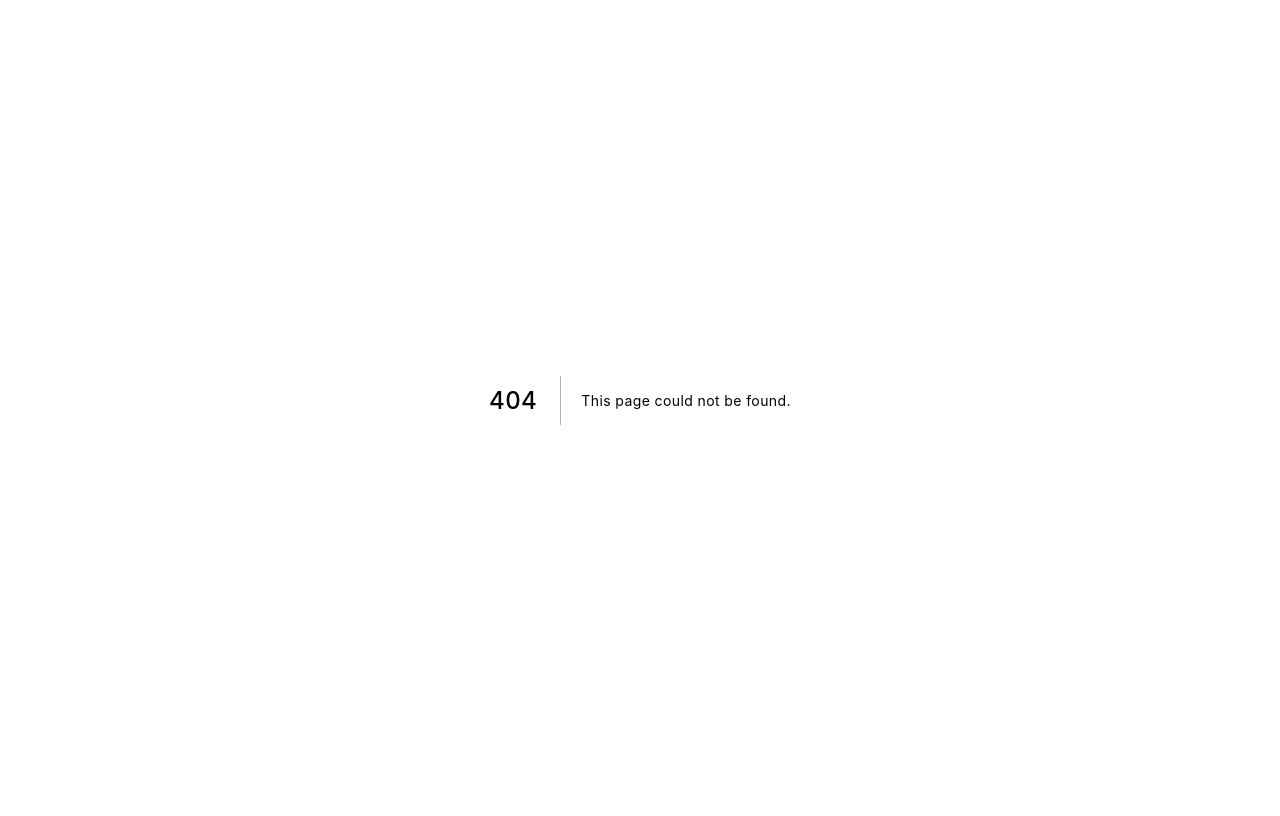
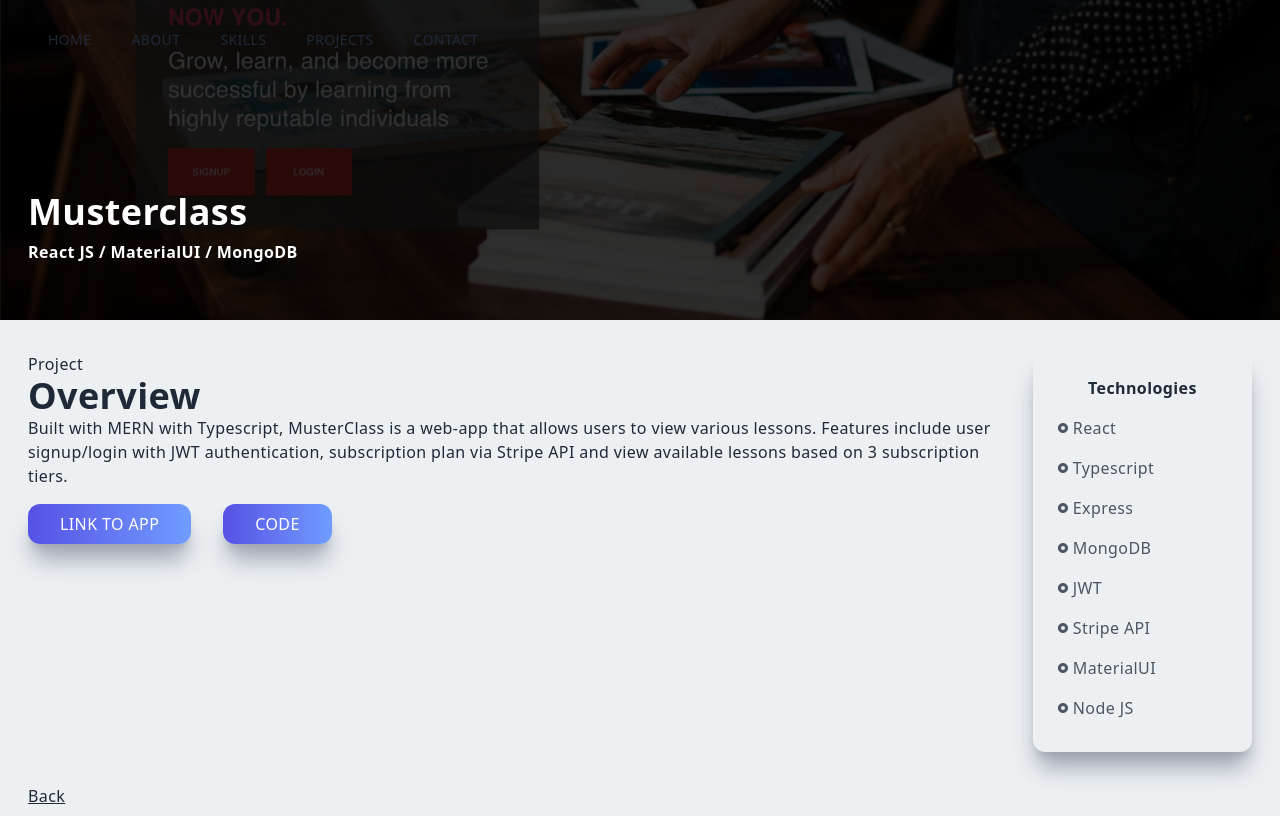
Before and after one commit to laujoseph/Portfolio, a Next.js app in the folder portfolio-nextjs/: page /musterclass in a window 1280 px wide. Before the commit this address had no page. Built offline with nearby package versions, Linux system fonts and the light colour scheme.

Commit message:
Created individual project routes/page

```diff
--- a/portfolio-nextjs/components/Contact.jsx
+++ b/portfolio-nextjs/components/Contact.jsx
@@ -90,7 +90,7 @@ const Contact = () => {
                   <label className="uppercase text-sm py-2">Subject</label>
                   <input
                     className="border-2 rounded-lg p-3 flex border-gray-300"
-                    type="email"
+                    type="text"
                   />
                 </div>
                 <div className="flex flex-col py-2">
--- a/portfolio-nextjs/components/Navbar.jsx
+++ b/portfolio-nextjs/components/Navbar.jsx
@@ -4,11 +4,24 @@ import Link from "next/link";
 import { AiOutlineClose, AiOutlineMail, AiOutlineMenu } from "react-icons/ai";
 import { FaGithub, FaLinkedinIn } from "react-icons/fa";
 import { BsFillPersonLinesFill } from "react-icons/bs";
+import { useRouter } from "next/router";
 
 const Navbar = () => {
   const [nav, setNav] = useState(false);
   const [shadow, setShadow] = useState(false);
+  const [navBg, setNavBg] = useState("#ecf0f3");
+  const [linkColor, setLinkColor] = useState("#1f2937");
+  const router = useRouter();
 
+  useEffect(() => {
+    if (router.asPath === "/musterclass" || router.asPath === "/nynaairlines") {
+      setNavBg("transparent");
+      setLinkColor("#ecf0f3");
+    } else {
+      setNavBg("#ecf0f3");
+      setLinkColor("#1f2937");
+    }
+  }, [router]);
   useEffect(() => {
     const handleShadow = () => {
       if (window.scrollY >= 90) {
@@ -26,16 +39,17 @@ const Navbar = () => {
 
   return (
     <div
+      style={{ backgroundColor: `${navBg}` }}
       className={
         shadow
-          ? "fixed w-full h-20 shadow-xl z-[100]"
+          ? "fixed w-full h-20 shadow-xl z-[100] ease-in-out duration-300"
           : "fixed w-full h-20 z-[100]"
       }
     >
       <div className="flex justify-between items-center w-full h-full px-2 2xl:px-16">
         {/* <Image src="" alt="/" width="125" height="50" /> */}
         <div>
-          <ul className="hidden md:flex">
+          <ul style={{ color: `${linkColor}}` }} className="hidden md:flex">
             <Link href="/">
               <li className="ml-10 text-sm uppercase hover:border-b">Home</li>
             </Link>
@@ -56,7 +70,11 @@ const Navbar = () => {
               </li>
             </Link>
           </ul>
-          <div onClick={handleNav} className="md:hidden">
+          <div
+            style={{ color: `${linkColor}}` }}
+            onClick={handleNav}
+            className="md:hidden"
+          >
             <AiOutlineMenu size={25} />
           </div>
         </div>
@@ -66,6 +84,7 @@ const Navbar = () => {
           nav ? "md:hidden fixed left-0 top-0 w-full h-screen bg-black/70" : ""
         }
       >
+        {/* mobile menu */}
         <div
           className={
             nav
@@ -90,21 +109,31 @@ const Navbar = () => {
             </div>
           </div>
           <div className="py-4 flex flex-col">
-            <ul className="uppercae">
+            <ul className="uppercase">
               <Link href="/">
-                <li className="py-4 text-sm">Home</li>
+                <li onClick={() => setNav(false)} className="py-4 text-sm">
+                  Home
+                </li>
               </Link>
-              <Link href="/">
-                <li className="py-4 text-sm">About</li>
+              <Link href="/#about">
+                <li onClick={() => setNav(false)} className="py-4 text-sm">
+                  About
+                </li>
               </Link>
-              <Link href="/">
-                <li className="py-4 text-sm">Skills</li>
+              <Link href="/#skills">
+                <li onClick={() => setNav(false)} className="py-4 text-sm">
+                  Skills
+                </li>
               </Link>
-              <Link href="/">
-                <li className="py-4 text-sm">Projects</li>
+              <Link href="/#projects">
+                <li onClick={() => setNav(false)} className="py-4 text-sm">
+                  Projects
+                </li>
               </Link>
-              <Link href="/">
-                <li className="py-4 text-sm">Contact</li>
+              <Link href="/#contact">
+                <li onClick={() => setNav(false)} className="py-4 text-sm">
+                  Contact
+                </li>
               </Link>
             </ul>
             <div className="pt-40">
--- a/portfolio-nextjs/components/Projects.jsx
+++ b/portfolio-nextjs/components/Projects.jsx
@@ -1,8 +1,8 @@
 import Image from "next/image";
 import Link from "next/link";
 import React from "react";
-import musterclass from "../public/assets/projects/musterclassimg.png";
-import nynaairlines from "../public/assets/projects/nyna_airlinesimg.png";
+import musterclassimg from "../public/assets/projects/musterclassimg.png";
+import nynaairlinesimg from "../public/assets/projects/nyna_airlinesimg.png";
 import ProjectItem from "./ProjectItem";
 
 const Projects = () => {
@@ -17,26 +17,15 @@ const Projects = () => {
           {/* input projects in the below div */}
           <ProjectItem
             title="Musterclass"
-            backgroundImg={musterclass}
-            projectUrl="https://muster-class-nine.vercel.app/"
+            backgroundImg={musterclassimg}
+            projectUrl="/musterclass"
           />
-          <p className="m-auto">
-            Built with MERN with Typescript, MusterClass is a web-app that
-            allows users to view various lessons. Features include user
-            signup/login with JWT authentication, subscription plan via Stripe
-            API and view available lessons based on 3 subscription tiers.
-          </p>
+
           <ProjectItem
             title="Nyna-Airlines"
-            backgroundImg={nynaairlines}
-            projectUrl="https://nyna-airlines.vercel.app/"
+            backgroundImg={nynaairlinesimg}
+            projectUrl="/nynaairlines"
           />
-          <p className="m-auto">
-            A collaborative project with two other team members. Nyna Airlines
-            is a web-based Flight Booking System. Features include ticket
-            booking, flight search and manage booking. Stripe API was integrated
-            to simulate mock payments. This project was built with MERN stack.
-          </p>
         </div>
       </div>
     </div>
--- a/portfolio-nextjs/pages/_app.js
+++ b/portfolio-nextjs/pages/_app.js
@@ -1,7 +1,13 @@
-import '../styles/globals.css'
+import "../styles/globals.css";
+import Navbar from "../components/Navbar";
 
 function MyApp({ Component, pageProps }) {
-  return <Component {...pageProps} />
+  return (
+    <>
+      <Navbar />
+      <Component {...pageProps} />
+    </>
+  );
 }
 
-export default MyApp
+export default MyApp;
--- a/portfolio-nextjs/pages/index.js
+++ b/portfolio-nextjs/pages/index.js
@@ -15,7 +15,7 @@ export default function Home() {
         <meta name="description" content="Generated by create next app" />
         <link rel="icon" href="/favicon.ico" />
       </Head>
-      <Navbar />
+
       <Main />
       <About />
       <Skills />
--- /dev/null
+++ b/portfolio-nextjs/pages/musterclass.jsx
@@ -0,0 +1,78 @@
+import React from "react";
+import Image from "next/image";
+import musterclassimg from "../public/assets/projects/musterclassimg.png";
+import nynaairlinesimg from "../public/assets/projects/nyna_airlinesimg.png";
+import { RiRadioButtonFill } from "react-icons/ri";
+import Link from "next/link";
+
+const musterclass = () => {
+  return (
+    <div className="w-full">
+      <div className="w-screen h-[30vh] lg:h-[40vh] relative">
+        <div className="absolute top-0 left-0 w-full h-[30vh] lg:h-[40vh] bg-black/80 z-10" />
+        <Image
+          className="absolute z-1"
+          layout="fill"
+          objectFit="cover"
+          src={musterclassimg}
+          alt="/"
+        />
+        <div className="z-10 p-2 text-white absolute top-[70%] max-w-[1240px] w-full left-[50%] right-[50%] translate-x-[-50%] translate-y-[-50%]">
+          <h2 className="py-2">Musterclass</h2>
+          <h3>React JS / MaterialUI / MongoDB </h3>
+        </div>
+      </div>
+      <div className="max-w-[1240px] mx-auto p-2 grid md:grid-cols-5 gap-8 pt-8">
+        <div className="col-span-4">
+          <p>Project</p>
+          <h2>Overview</h2>
+          <p>
+            Built with MERN with Typescript, MusterClass is a web-app that
+            allows users to view various lessons. Features include user
+            signup/login with JWT authentication, subscription plan via Stripe
+            API and view available lessons based on 3 subscription tiers.
+          </p>
+          <button className="px-8 py-2 mt-4 mr-8">Link To App</button>
+          <button className="px-8 py-2 mt-4 mr-8">Code</button>
+        </div>
+        <div className="col-span-4 md:col-span-1 shadow-xl shadow-gray-400 rounded-xl p-4">
+          <div className="p-2">
+            <p className="text-center font-bold pb-2">Technologies</p>
+            <div className="grid grid-cols-3 md:grid-cols-1">
+              <p className="text-gray-600 py-2 flex items-center">
+                <RiRadioButtonFill className="pr-1" /> React
+              </p>
+              <p className="text-gray-600 py-2 flex items-center">
+                <RiRadioButtonFill className="pr-1" /> Typescript
+              </p>
+              <p className="text-gray-600 py-2 flex items-center">
+                <RiRadioButtonFill className="pr-1" /> Express
+              </p>
+
+              <p className="text-gray-600 py-2 flex items-center">
+                <RiRadioButtonFill className="pr-1" /> MongoDB
+              </p>
+              <p className="text-gray-600 py-2 flex items-center">
+                <RiRadioButtonFill className="pr-1" /> JWT
+              </p>
+              <p className="text-gray-600 py-2 flex items-center">
+                <RiRadioButtonFill className="pr-1" /> Stripe API
+              </p>
+              <p className="text-gray-600 py-2 flex items-center">
+                <RiRadioButtonFill className="pr-1" /> MaterialUI
+              </p>
+              <p className="text-gray-600 py-2 flex items-center">
+                <RiRadioButtonFill className="pr-1" /> Node JS
+              </p>
+            </div>
+          </div>
+        </div>
+        <Link href="/#projects">
+          <p className="underline cursor-pointer">Back</p>
+        </Link>
+      </div>
+    </div>
+  );
+};
+
+export default musterclass;
--- /dev/null
+++ b/portfolio-nextjs/pages/nynaairlines.jsx
@@ -0,0 +1,74 @@
+import React from "react";
+import Image from "next/image";
+import musterclassimg from "../public/assets/projects/musterclassimg.png";
+import nynaairlinesimg from "../public/assets/projects/nyna_airlinesimg.png";
+import { RiRadioButtonFill } from "react-icons/ri";
+import Link from "next/link";
+
+const nynaairlines = () => {
+  return (
+    <div className="w-full">
+      <div className="w-screen h-[30vh] lg:h-[40vh] relative">
+        <div className="absolute top-0 left-0 w-full h-[30vh] lg:h-[40vh] bg-black/80 z-10" />
+        <Image
+          className="absolute z-1"
+          layout="fill"
+          objectFit="cover"
+          src={nynaairlinesimg}
+          alt="/"
+        />
+        <div className="z-10 p-2 text-white absolute top-[70%] max-w-[1240px] w-full left-[50%] right-[50%] translate-x-[-50%] translate-y-[-50%]">
+          <h2 className="py-2">Nyna-Airlines</h2>
+          <h3>React JS / MaterialUI / MongoDB </h3>
+        </div>
+      </div>
+      <div className="max-w-[1240px] mx-auto p-2 grid md:grid-cols-5 gap-8 pt-8">
+        <div className="col-span-4">
+          <p>Project</p>
+          <h2>Overview</h2>
+          <p>
+            A collaborative project with two other team members. Nyna Airlines
+            is a web-based Flight Booking System. Features include ticket
+            booking, flight search and manage booking. Stripe API was integrated
+            to simulate mock payments. This project was built with MERN stack.
+          </p>
+          <button className="px-8 py-2 mt-4 mr-8">Link To App</button>
+          <button className="px-8 py-2 mt-4 mr-8">Code</button>
+        </div>
+        <div className="col-span-4 md:col-span-1 shadow-xl shadow-gray-400 rounded-xl p-4">
+          <div className="p-2">
+            <p className="text-center font-bold pb-2">Technologies</p>
+            <div className="grid grid-cols-3 md:grid-cols-1">
+              <p className="text-gray-600 py-2 flex items-center">
+                <RiRadioButtonFill className="pr-1" /> React
+              </p>
+              <p className="text-gray-600 py-2 flex items-center">
+                <RiRadioButtonFill className="pr-1" /> Javascript
+              </p>
+              <p className="text-gray-600 py-2 flex items-center">
+                <RiRadioButtonFill className="pr-1" /> Express
+              </p>
+              <p className="text-gray-600 py-2 flex items-center">
+                <RiRadioButtonFill className="pr-1" /> MongoDB
+              </p>
+              <p className="text-gray-600 py-2 flex items-center">
+                <RiRadioButtonFill className="pr-1" /> Stripe API
+              </p>
+              <p className="text-gray-600 py-2 flex items-center">
+                <RiRadioButtonFill className="pr-1" /> MaterialUI
+              </p>
+              <p className="text-gray-600 py-2 flex items-center">
+                <RiRadioButtonFill className="pr-1" /> Node JS
+              </p>
+            </div>
+          </div>
+        </div>
+        <Link href="/#projects">
+          <p className="underline cursor-pointer">Back</p>
+        </Link>
+      </div>
+    </div>
+  );
+};
+
+export default nynaairlines;
```
